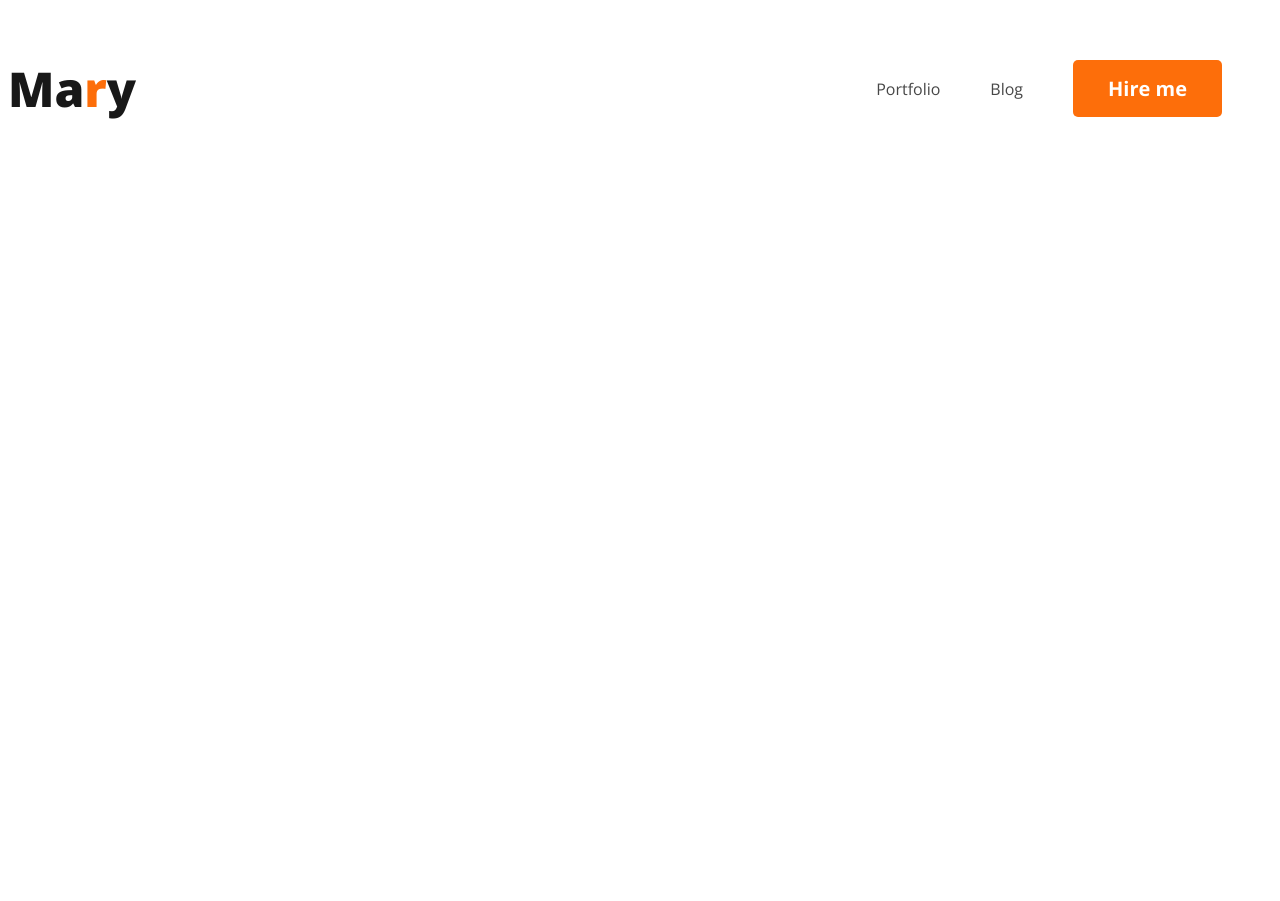
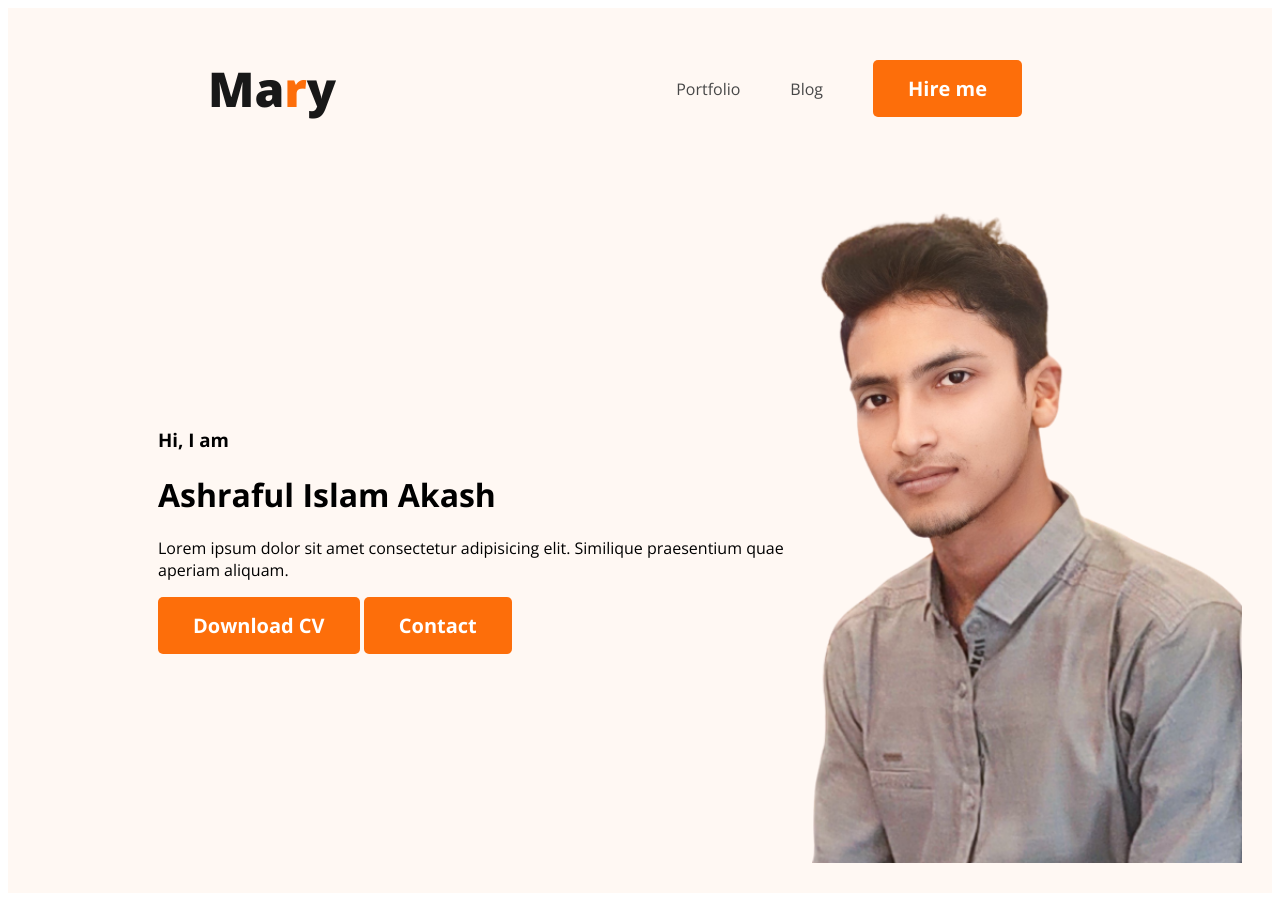
Before and after one commit to Ashraful-Islam-Akash3737/web-developer-portfolio, a plain HTML site: page index.html in a window 1280 px wide. Before the commit the page ends 800 px from the top, so only its background shows below. Drawn offline with nearby package versions, Linux system fonts and the light colour scheme.

Commit message:
create banner section

```diff
--- a/index.html
+++ b/index.html
@@ -12,7 +12,7 @@
 </head>
 
 <body>
-    <header>
+    <header class="header">
         <nav>
             <h3 class="nav-title">Ma<span class="text-primary">r</span>y</h3>
             <ul>
@@ -21,6 +21,20 @@
                 <li><button class="btn-primary">Hire me</button></li>
             </ul>
         </nav>
+
+        <div class="banner">
+            <div class="banner-content">
+                <!-- h3.banner-greeting{Hi, I am}+h1.banner-title{Ashraful Islam Akash}+p{lorem50}+button.btn-primary{Download CV}+button.btn-primary{Contact -->
+
+                <h3 class="banner-greeting">Hi, I am</h3>
+                <h1 class="banner-title">Ashraful Islam Akash</h1>
+                <p>Lorem ipsum dolor sit amet consectetur adipisicing elit. Similique praesentium quae aperiam aliquam.
+                </p>
+                <button class="btn-primary">Download CV</button>
+                <button class="btn-primary">Contact</button>
+            </div>
+            <img class="profile-pic" src="images/akash.png" alt="">
+        </div>
     </header>
 
     <main>
--- a/styles/styles.css
+++ b/styles/styles.css
@@ -1,7 +1,10 @@
 *{
     font-family: 'Open Sans', sans-serif;
 }
+
+/* nav related style */
 nav{
+    margin: 0px 200px;
     display: flex;
     align-items: center;
     justify-content: space-between;
@@ -35,3 +38,19 @@ nav a{
     font-weight: 700;
     padding: 15px 35px;
 }
+
+/* header related style */
+.header{
+    background-color: #FFF8F3;
+}
+
+/* banner related styles */
+.banner{
+    padding: 30px 30px 30px 150px;
+    display: flex;
+    align-items: center;
+}
+
+.profile-pic{
+    width: 500px;
+}
```
